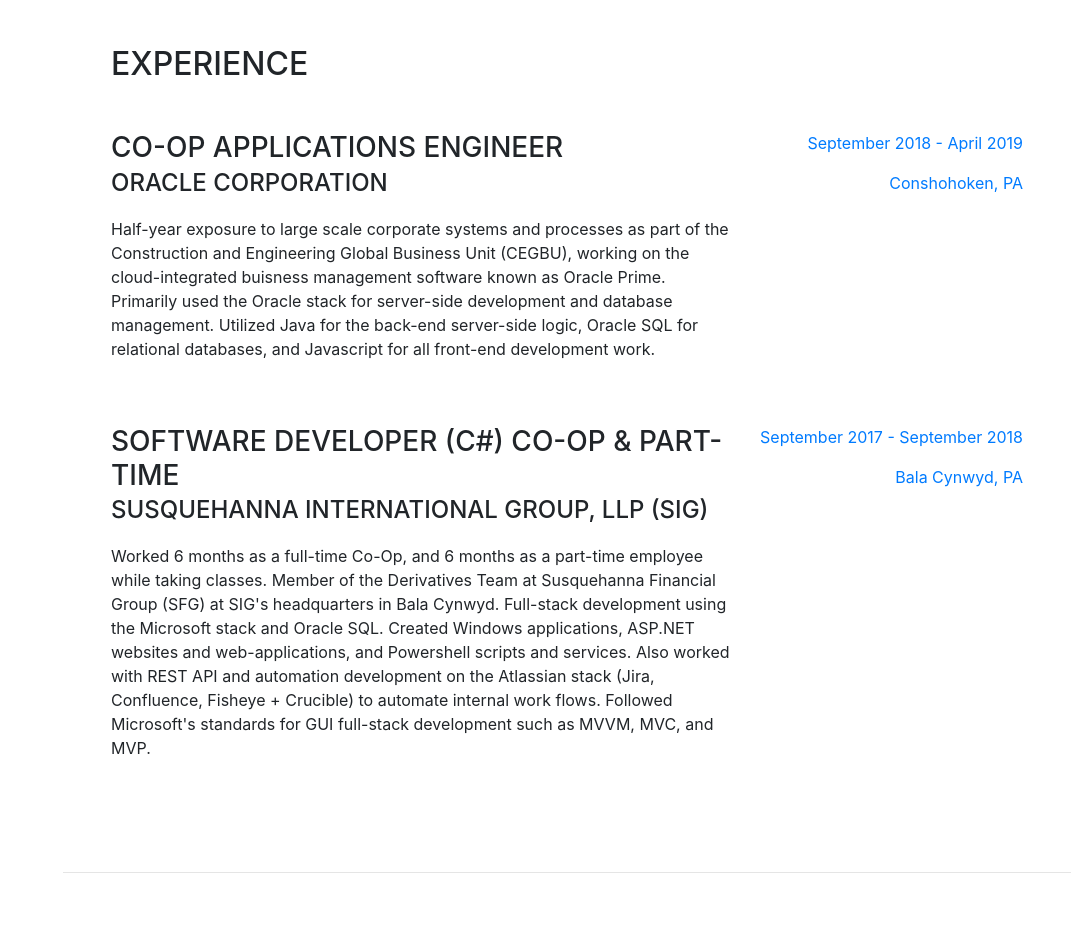
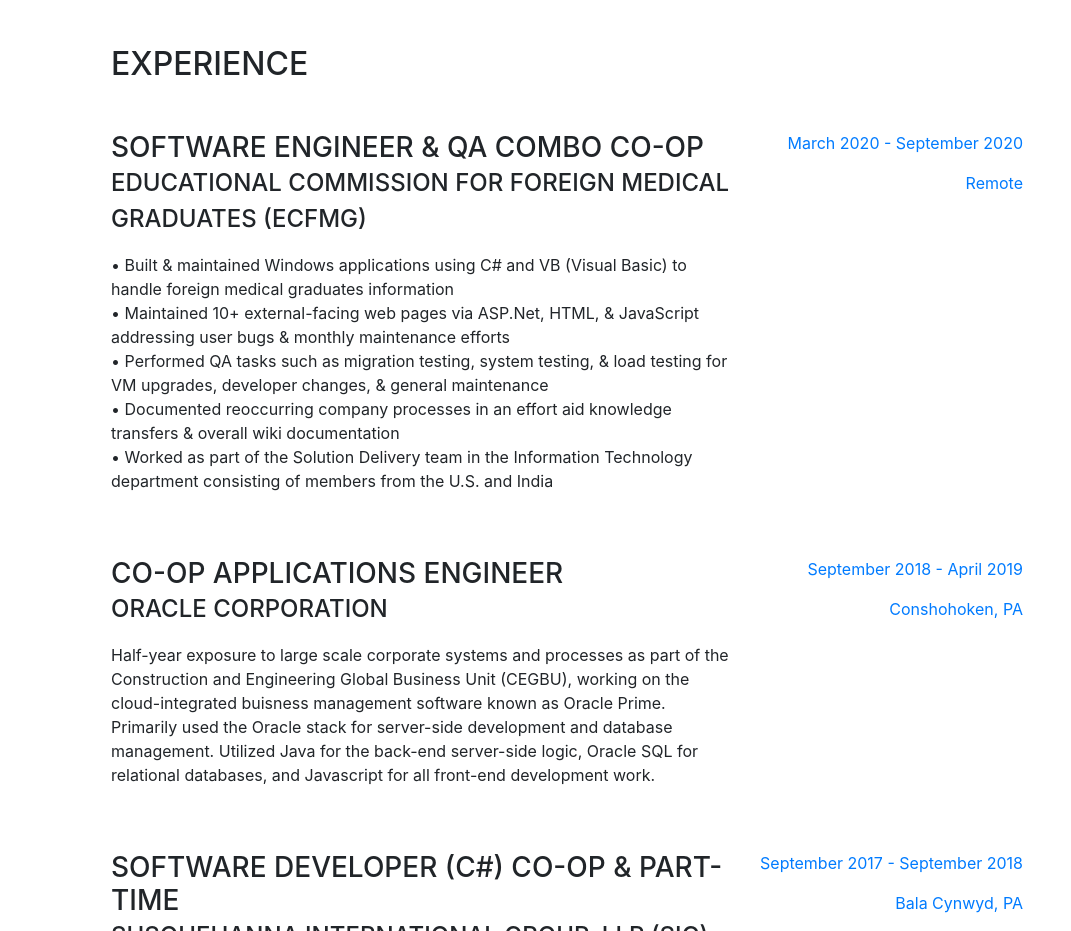
Before and after one commit to AbirRazzak/AbirRazzak.github.io, a website with bundled scripts: page index.html in a window 1280 px wide. Shown: the part 804-1735 px from the top of the page, without its empty margins (209-1280 px from the left). Built offline with nearby package versions, Linux system fonts and the light colour scheme; a web font is replaced by a local one.

Commit message:
Added ECFMG

```diff
--- a/index.html
+++ b/index.html
@@ -94,6 +94,23 @@
       <section class="resume-section p-3 p-lg-5 d-flex flex-column" id="experience">
         <div class="my-auto">
           <h2 class="mb-5">Experience</h2>
+
+          <div class="resume-item d-flex flex-column flex-md-row mb-5">
+            <div class="resume-content mr-auto">
+              <h3 class="mb-0">Software Engineer & QA Combo Co-Op</h3>
+              <div class="subheading mb-3">Educational Commission for Foreign Medical Graduates (ECFMG)</div>
+              <p>
+                • Built & maintained Windows applications using C# and VB (Visual Basic) to handle foreign medical graduates information <br>
+                • Maintained 10+ external-facing web pages via ASP.Net, HTML, & JavaScript addressing user bugs & monthly maintenance efforts <br>
+                • Performed QA tasks such as migration testing, system testing, & load testing for VM upgrades, developer changes, & general maintenance<br>
+                • Documented reoccurring company processes in an effort aid knowledge transfers & overall wiki documentation <br>
+                • Worked as part of the Solution Delivery team in the Information Technology department consisting of members from the U.S. and India <br>
+              </p>
+            </div>
+            <div class="resume-date text-md-right">
+              <span class="text-primary"><p>March 2020 - September 2020</p><p>Remote</p></span>
+            </div>
+          </div>
 
           <div class="resume-item d-flex flex-column flex-md-row mb-5">
             <div class="resume-content mr-auto">
```
